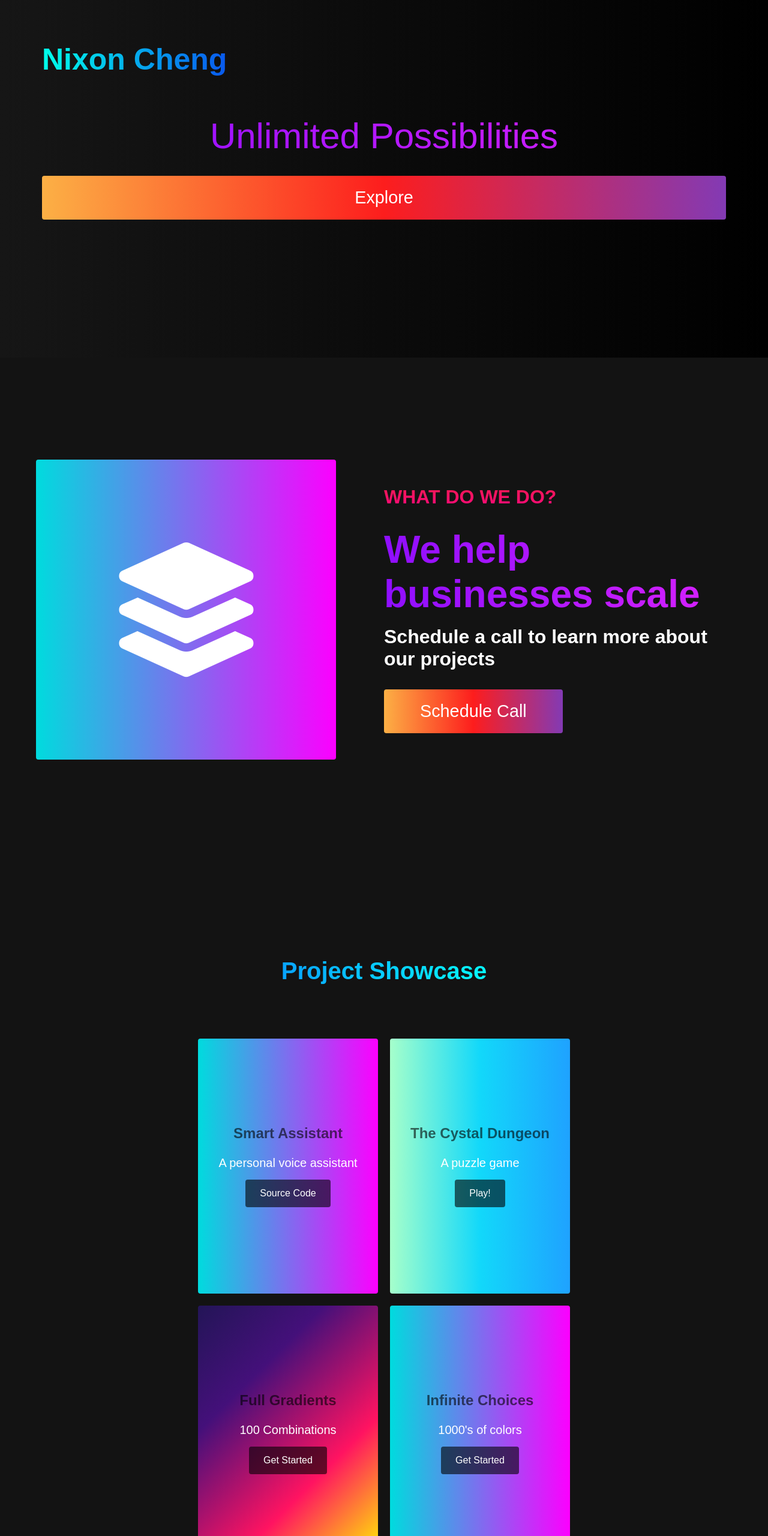
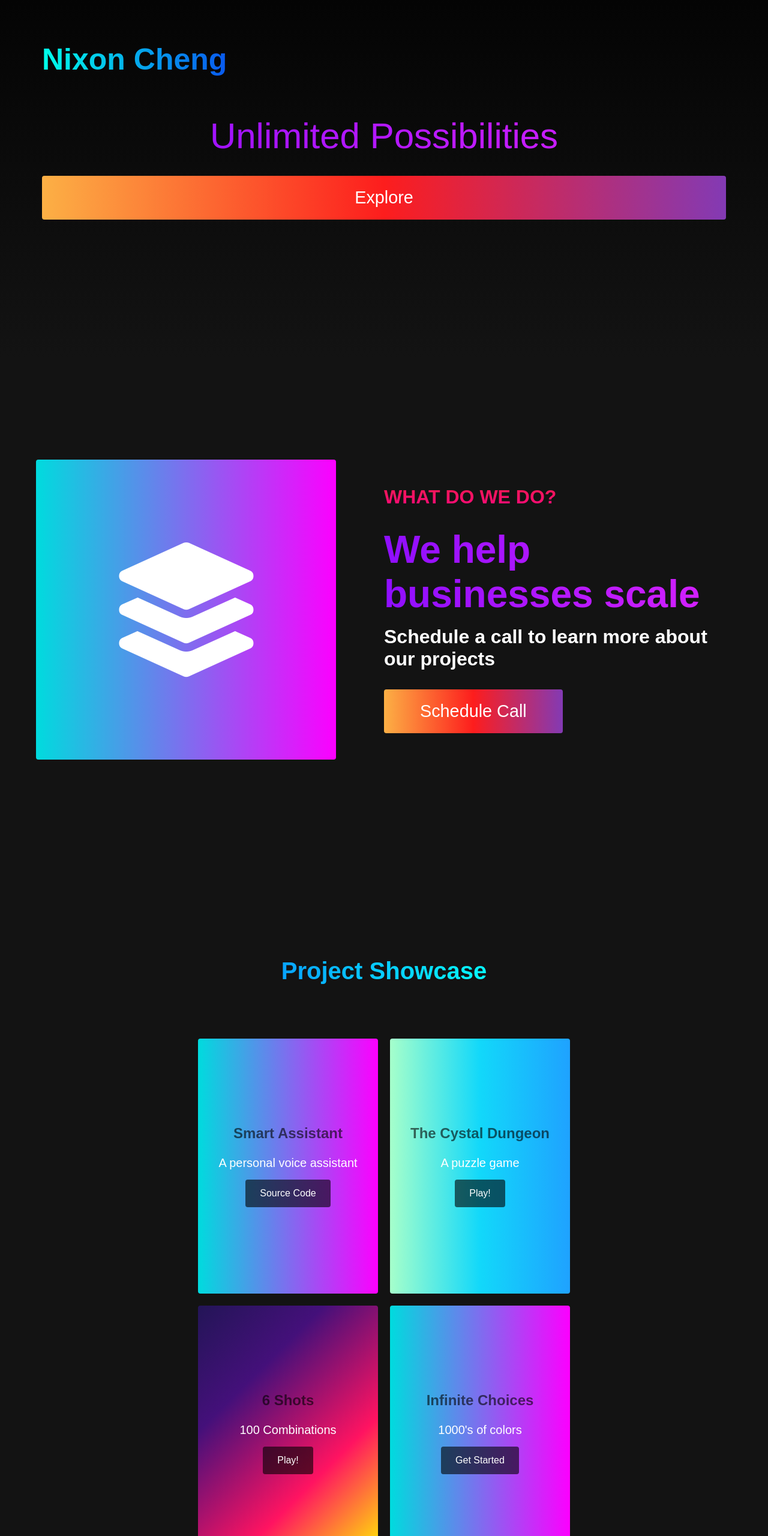
Before and after one commit to nixon-voxell/nixon-portfolio.github.io, a plain HTML site: page index.html in a window 1280 px wide. Shown: the part 240-2800 px from the top of the page at 60% size. Drawn offline with Linux system fonts and the light colour scheme.

Commit message:
new game

```diff
--- a/index.html
+++ b/index.html
@@ -39,7 +39,7 @@
       </div>
     </nav>
 
-    <!-- Hero Section -->
+    <!-- Home Section -->
     <div class="home" id="home">
       <div class="home_container">
         <h1 class="home_heading"><span>Nixon Cheng</span></h1>
@@ -85,9 +85,13 @@
             </a>
         </div>
         <div class="projects_card">
-          <h2>Full Gradients</h2>
+          <h2>6 Shots</h2>
           <p>100 Combinations</p>
-          <div class="projects_btn"><button>Get Started</button></div>
+          <div class="projects_btn">
+            <a href="https://nixon-nyx.itch.io/6shots" target="_blank">
+              <button>Play!</button>
+            </a>
+          </div>
         </div>
         <div class="projects_card">
           <h2>Infinite Choices</h2>
--- a/styles.css
+++ b/styles.css
@@ -7,7 +7,7 @@
 }
 
 .navbar {
-  background: #131313;
+  background: #000000;
   height: 80px;
   display: flex;
   justify-content: center;
@@ -75,7 +75,7 @@
 }
 
 .navbar_links {
-  color: #fff;
+  color: white;
   display: flex;
   align-items: center;
   justify-content: center;
@@ -213,8 +213,8 @@
 
 /* Hero Section */
 .home {
-  background: #000000;
-  background: linear-gradient(to right, #161616, #000000);
+  background: #131313;
+  background: linear-gradient(to bottom, #000000, #131313);
   padding: 200px 0;
 }
 
```
